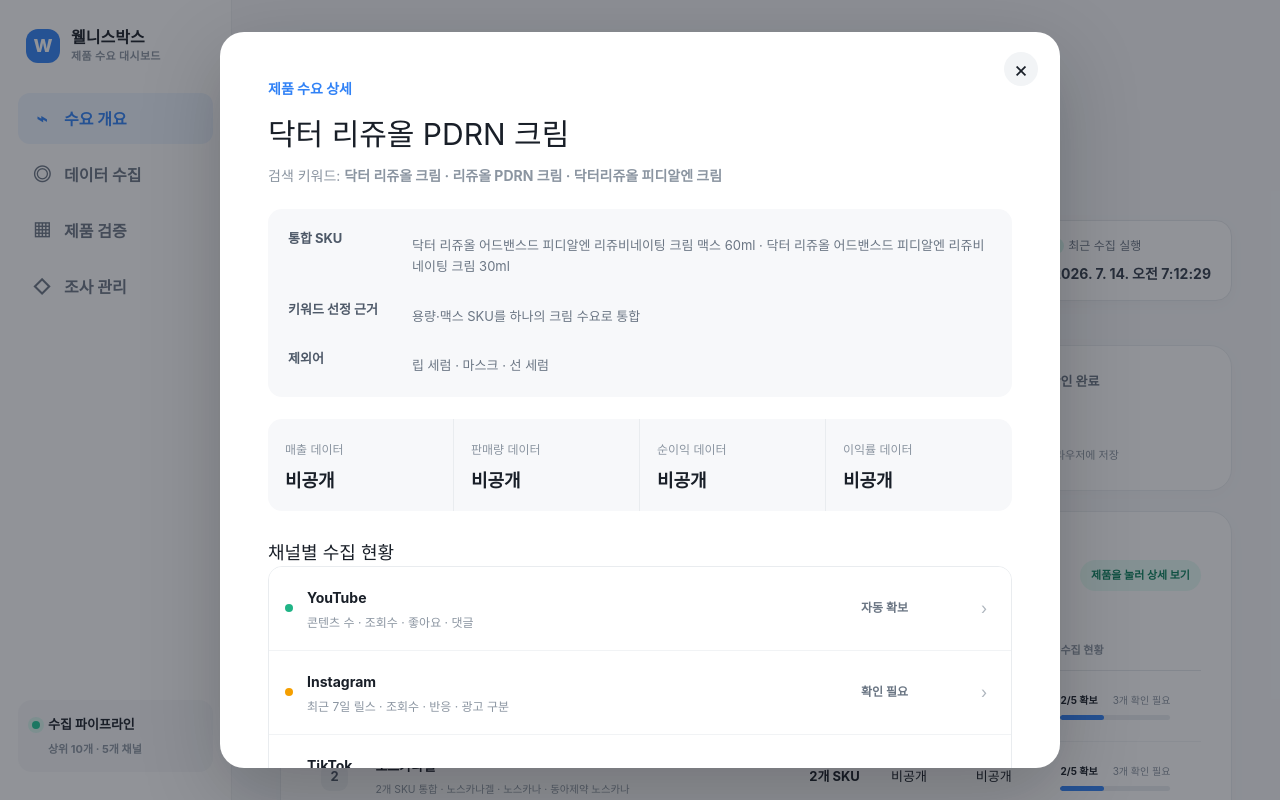
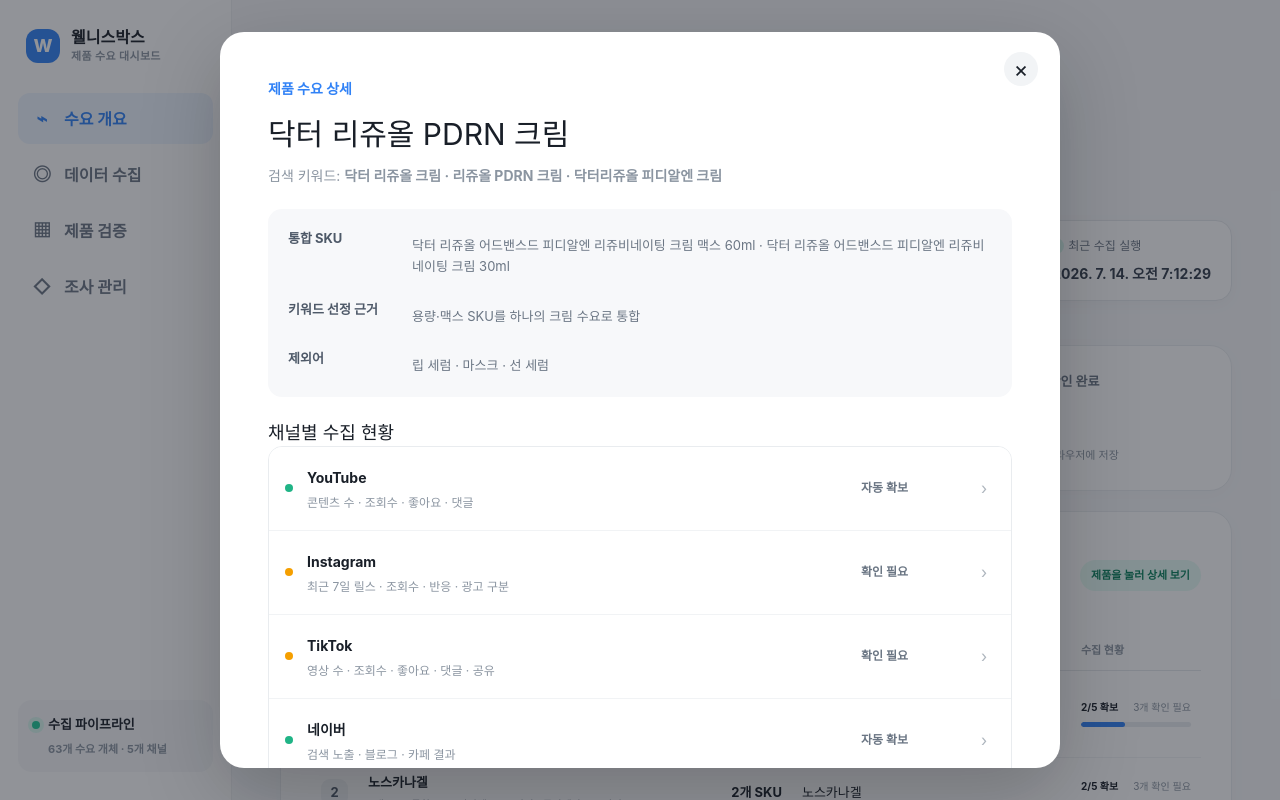
Before and after one commit to yeohj0710/beauty-pharmacy-demand, a Next.js app: page / in a window 1280 px wide. Both pictures are taken after a click on the element 756 px from the left and 706 px from the top of the page. Shown: the top 800 px of the page. Built offline with nearby package versions, Linux system fonts and the light colour scheme.

Commit message:
Rewrite dashboard copy for end users

```diff
--- a/app/page.tsx
+++ b/app/page.tsx
@@ -60,7 +60,7 @@
       skuNames: [name],
       exclude: [],
       reason:
-        "내부 자료에서는 제품명만 참조했으며 대표 검색어는 조사자가 검토합니다.",
+        "제품명에서 용량 표기를 덜어낸 검색어입니다. 필요하면 직접 다듬어 주세요.",
       youtube: manualSource("YouTube"),
       instagram: manualSource("Instagram"),
       tiktok: manualSource("TikTok"),
@@ -69,19 +69,8 @@
     };
   });
 const allProducts: Signal[] = [...signalFile.products, ...catalogSignals];
-const money = (v: number) =>
-  `${Math.round(v / 10000).toLocaleString("ko-KR")}만원`;
 const fmt = (v?: number | null) =>
   v == null ? "—" : v.toLocaleString("ko-KR");
-
-function saleFor(signal: Signal) {
-  return {
-    revenue: 0,
-    profit: 0,
-    units: 0,
-    margin: 0,
-  };
-}
 
 function getAuto(signal: Signal, platform: Platform) {
   return signal[platform as keyof Signal] as Record<string, any> | undefined;
@@ -243,7 +232,6 @@
   onClose: () => void;
   onOpen: (platform: Platform) => void;
 }) {
-  const sale = saleFor(signal);
   return (
     <div className="drawer-backdrop" onClick={onClose}>
       <aside
@@ -267,24 +255,6 @@
           <p>{signal.reason}</p>
           <b>제외어</b>
           <p>{signal.exclude.join(" · ")}</p>
-        </div>
-        <div className="sale-facts drawer-facts">
-          <div>
-            <span>매출 데이터</span>
-            <strong>비공개</strong>
-          </div>
-          <div>
-            <span>판매량 데이터</span>
-            <strong>비공개</strong>
-          </div>
-          <div>
-            <span>순이익 데이터</span>
-            <strong>비공개</strong>
-          </div>
-          <div>
-            <span>이익률 데이터</span>
-            <strong>비공개</strong>
-          </div>
         </div>
         <h3 className="drawer-heading">채널별 수집 현황</h3>
         <div className="evidence-list">
@@ -311,7 +281,10 @@
         </div>
         <div className="score-lock">
           <b>수요 점수 계산 전</b>
-          <p>5개 채널 근거가 모두 확보되면 실판매와 비교할 수 있습니다.</p>
+          <p>
+            채널별 근거가 모이면 제품의 온라인 관심 흐름을 한눈에 비교할 수
+            있습니다.
+          </p>
         </div>
       </aside>
     </div>
@@ -336,15 +309,16 @@
     <>
       <section className="hero">
         <div>
-          <p className="eyebrow">PRODUCT DEMAND COLLECTION</p>
+          <p className="eyebrow">PRODUCT DEMAND RESEARCH</p>
           <h1>
-            판매 결과가 아니라,
+            제품의 온라인 관심을
             <br />
-            수요 근거를 모읍니다
+            한곳에서 확인하세요
           </h1>
           <p className="hero-copy">
-            상위 10개 제품을 5개 채널에서 같은 기준으로 조사하고
-            <br className="desktop" /> 실제 약국 판매와 일치하는지 검증합니다.
+            등록된 제품을 YouTube, Instagram, TikTok, 네이버, Google에서
+            <br className="desktop" /> 같은 기준으로 조사하고 근거와 함께
+            정리합니다.
           </p>
         </div>
         <div className="hero-status">
@@ -357,12 +331,12 @@
       </section>
       <section className="metrics">
         <article>
-          <p>MVP 대상</p>
+          <p>등록 제품</p>
           <strong>
             {allProducts.length}
             <small>개 수요 개체</small>
           </strong>
-          <span>제품명만 내부 자료에서 참조</span>
+          <span>조사할 전체 제품 목록</span>
         </article>
         <article>
           <p>수집 작업</p>
@@ -401,18 +375,16 @@
           <table>
             <thead>
               <tr>
-                <th>순위</th>
+                <th>번호</th>
                 <th>제품</th>
-                <th>제품 정보</th>
-                <th>판매 데이터</th>
-                <th>재무 데이터</th>
+                <th>통합 제품</th>
+                <th>대표 검색어</th>
                 <th>수집 현황</th>
               </tr>
             </thead>
             <tbody>
               {top.map((p, i) => {
                 const s = p;
-                const sale = saleFor(s);
                 const done = platforms.filter((x) =>
                   ["auto", "manual"].includes(statusOf(s, x.id, manual)),
                 ).length;
@@ -436,8 +408,7 @@
                     <td>
                       <strong>{s.skuNames.length}개 SKU</strong>
                     </td>
-                    <td>비공개</td>
-                    <td>비공개</td>
+                    <td>{s.keywords[0]}</td>
                     <td>
                       <div className="progress-label">
                         <b>{done}/5 확보</b>
@@ -555,7 +526,6 @@
   onOpen: (s: Signal, p: Platform) => void;
 }) {
   const [selected, setSelected] = useState(allProducts[0]);
-  const sale = saleFor(selected);
   return (
     <section className="page-section">
       <div className="page-title">
@@ -582,23 +552,11 @@
         <div className="panel validation-detail">
           <span className="drawer-rank">제품 수요 조사</span>
           <h2>{selected.name}</h2>
-          <div className="sale-facts">
-            <div>
-              <span>매출 데이터</span>
-              <strong>비공개</strong>
-            </div>
-            <div>
-              <span>판매량 데이터</span>
-              <strong>비공개</strong>
-            </div>
-            <div>
-              <span>순이익 데이터</span>
-              <strong>비공개</strong>
-            </div>
-            <div>
-              <span>이익률 데이터</span>
-              <strong>비공개</strong>
-            </div>
+          <div className="entity-rule validation-keywords">
+            <b>대표 검색어</b>
+            <p>{selected.keywords.join(" · ")}</p>
+            <b>통합 제품</b>
+            <p>{selected.skuNames.join(" · ")}</p>
           </div>
           <h3>채널별 수집 근거</h3>
           <div className="evidence-list">
@@ -952,7 +910,8 @@
         </nav>
         <div className="sidebar-foot">
           <span className="live-dot" />
-          수집 파이프라인<small>상위 10개 · 5개 채널</small>
+          수집 파이프라인
+          <small>{allProducts.length}개 수요 개체 · 5개 채널</small>
         </div>
       </aside>
       <main>
```
Also changed, not shown: 1 other file (tests, documents, lock files or other folders).
